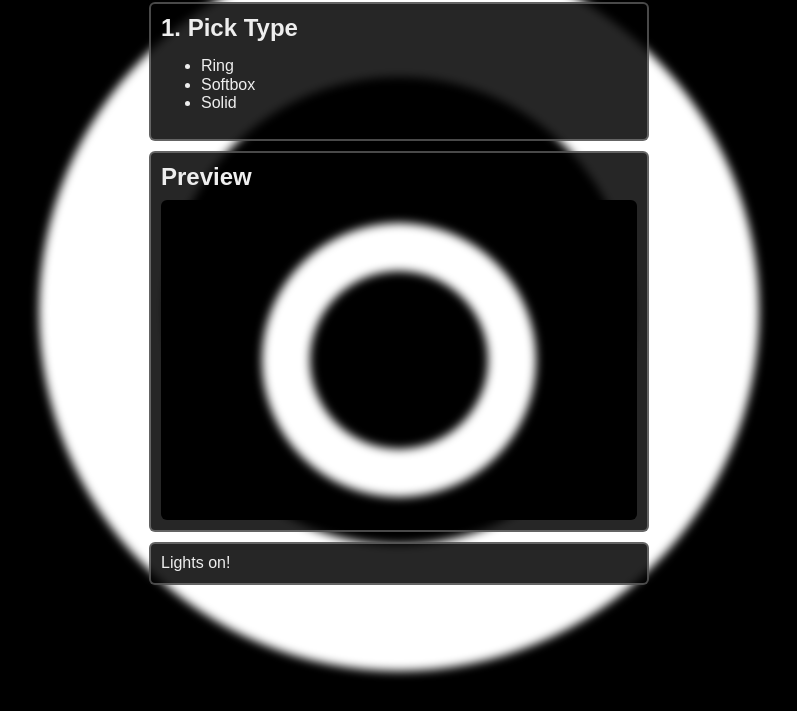
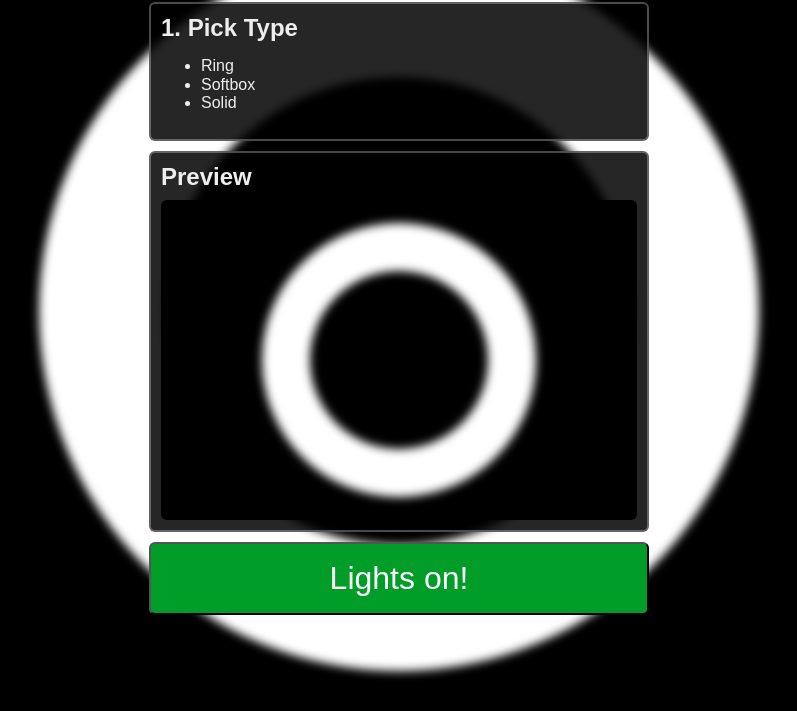
Before and after one commit to theBrianCui/studiolight, a website built with Parcel: page src/index.html in a window 1280 px wide. Shown: the part 89-800 px from the top of the page, without its empty margins (241-1038 px from the left). Built offline with nearby package versions, Linux system fonts and the light colour scheme.

Commit message:
style the Lights On button

```diff
--- a/src/index.html
+++ b/src/index.html
@@ -35,9 +35,9 @@
                         </div>
                     </div>
                 </div>
-                <div id="big-button" class="panel">
+                <button id="big-button">
                     Lights on!
-                </div>
+                </button>
             </div>
         </div>
         <div id="templates">
--- a/src/style.less
+++ b/src/style.less
@@ -76,3 +76,15 @@ h1, h2 {
     height: 100%;
     .centered-children();
 }
+
+button {
+    color: white;
+    .rounded();
+}
+
+#big-button {
+    width: 100%;
+    padding: 1rem;
+    background-color: #009e28;
+    font-size: 2rem;
+}
```
